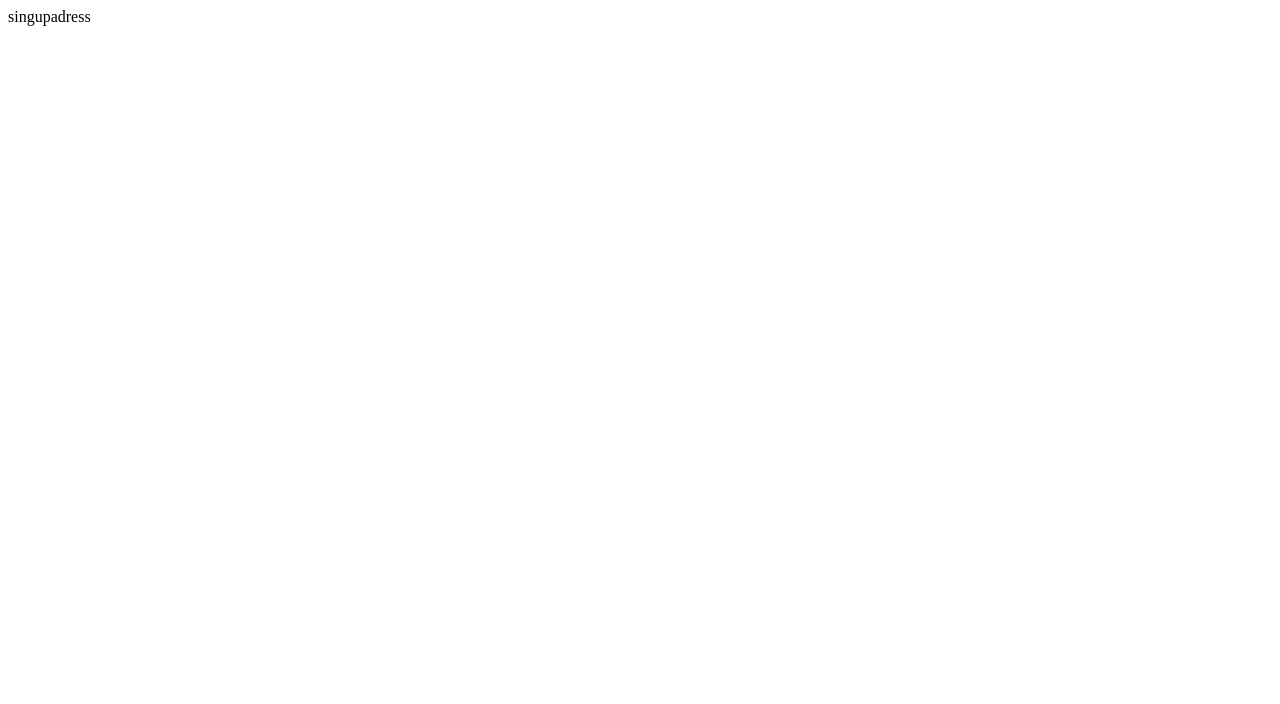
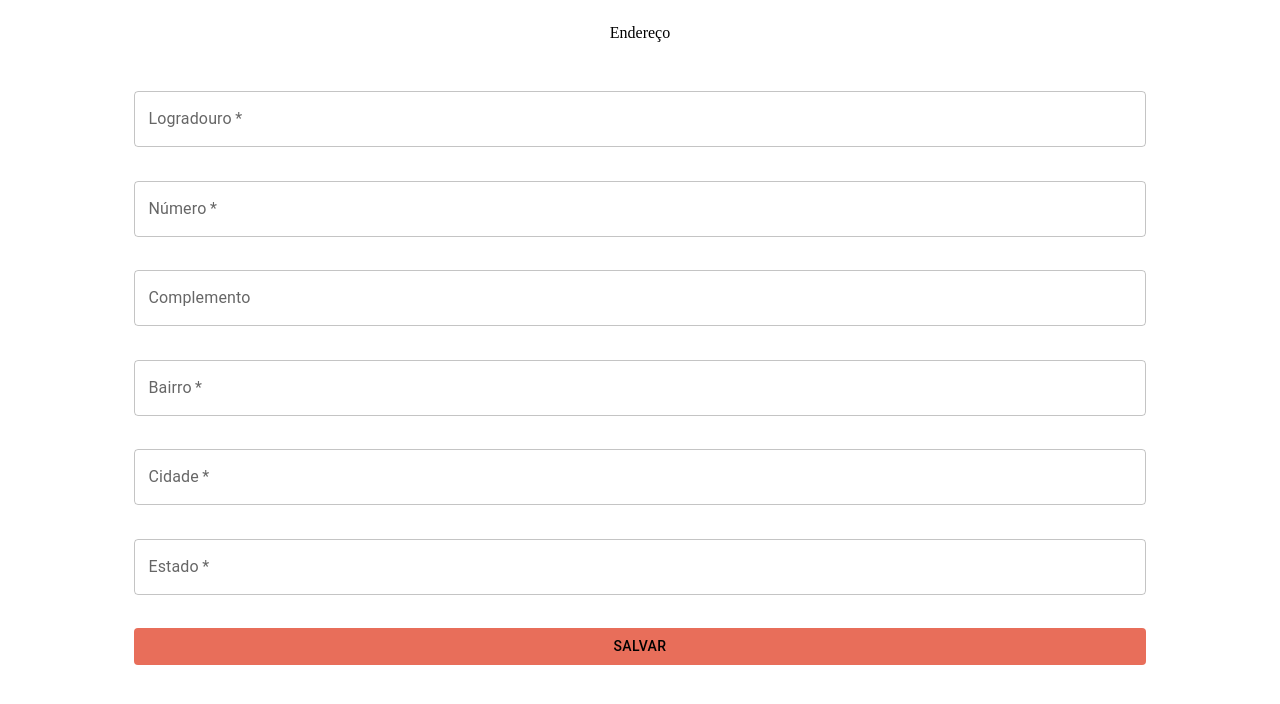
Before and after one commit to favouritegirl/Rappi4, a React (Create React App) app: page /singUp/adress in a window 1280 px wide. Shown: the top 704 px of the page. Built offline with nearby package versions, Linux system fonts and the light colour scheme.

Commit message:
criado singUpAdress

```diff
--- /dev/null
+++ b/src/Constants/token.js
@@ -0,0 +1,5 @@
+export const TOKEN = {
+  headers: {
+    auth: localStorage.getItem("token"),
+  },
+};
--- a/src/Pages/SignUp/SingUp.js
+++ b/src/Pages/SignUp/SingUp.js
@@ -8,10 +8,10 @@ import { goToSingUpAdress } from "../../Routes/coordinator";
 import { ButtonStyled, Form, Main, Title } from "./styled";
 
 const SingUp = () => {
+  const navigate = useNavigate();
+
   const [confirmPassword, setConfirmPassword] = useState("");
   const [checkErrPass, SetCheckErrPass] = useState(false);
-
-  const navigate = useNavigate();
 
   const { form, onChange, clean } = useForm({
     name: "",
--- a/src/Pages/SingUpAdress/SingUpAdress.js
+++ b/src/Pages/SingUpAdress/SingUpAdress.js
@@ -1,9 +1,119 @@
-import React from 'react'
+import { TextField } from "@mui/material";
+import axios from "axios";
+import React from "react";
+import { useNavigate } from "react-router-dom";
+import { TOKEN } from "../../Constants/token";
+import { BASE_URL } from "../../Constants/url";
+import { useForm } from "../../Hooks/useForm";
+import { goToFeed } from "../../Routes/coordinator";
+import { ButtonStyled, Form, Main, Title } from "./styled";
 
 const SingUpAdress = () => {
+  const navigate = useNavigate();
+
+  const { form, onChange, clean } = useForm({
+    street: "",
+    number: "",
+    complement: "",
+    neighbourhood: "",
+    city: "",
+    state: "",
+  });
+
+  const onSubmitAdress = (event) => {
+    event.preventDefault();
+    addAdress();
+  };
+
+  const addAdress = async () => {
+    await axios
+      .put(`${BASE_URL}/address`, form, TOKEN)
+      .then((res) => {
+        localStorage.setItem("token", res.data.token);
+        clean();
+        alert("Endereço cadastrado com sucesso.");
+        goToFeed(navigate);
+      })
+      .catch((err) => {
+        alert(err.response.data.message);
+      });
+  };
+
   return (
-    <div>singupadress</div>
-  )
-}
+    <Main>
+      <Title>Endereço</Title>
+      <Form onSubmit={onSubmitAdress}>
+        <TextField
+          id="outlined-basic"
+          name="street"
+          label={"Logradouro"}
+          type={"text"}
+          variant="outlined"
+          placeholder="Rua / Av."
+          value={form.street}
+          onChange={onChange}
+          required
+        />
+        <TextField
+          id="outlined-basic"
+          name="number"
+          label={"Número"}
+          type={"number"}
+          variant="outlined"
+          placeholder="Número"
+          value={form.number}
+          onChange={onChange}
+          required
+        />
+        <TextField
+          id="outlined-basic"
+          name="complement"
+          label={"Complemento"}
+          type={"text"}
+          variant="outlined"
+          placeholder="Apto. / Bloco"
+          value={form.complement}
+          onChange={onChange}
+        />
 
-export default SingUpAdress
+        <TextField
+          id="outlined-basic"
+          name="neighbourhood"
+          label={"Bairro"}
+          type={"text"}
+          variant="outlined"
+          placeholder="Bairro"
+          value={form.neighbourhood}
+          onChange={onChange}
+          required
+        />
+        <TextField
+          id="outlined-basic"
+          name="city"
+          label={"Cidade"}
+          type={"text"}
+          variant="outlined"
+          placeholder="Cidade"
+          value={form.city}
+          onChange={onChange}
+          required
+        />
+        <TextField
+          id="outlined-basic"
+          name="state"
+          label={"Estado"}
+          type={"text"}
+          variant="outlined"
+          placeholder="Estado"
+          value={form.state}
+          onChange={onChange}
+          required
+        />
+
+        <ButtonStyled type="submit"> Salvar</ButtonStyled>
+      </Form>
+    </Main>
+  );
+};
+
+export default SingUpAdress;
--- a/src/Pages/SingUpAdress/styled.js
+++ b/src/Pages/SingUpAdress/styled.js
@@ -0,0 +1,30 @@
+import styled from "styled-components";
+import { Button } from "@mui/material";
+
+export const Main = styled.div`
+  width: 100%;
+  height: 100vh;
+  display: flex;
+  flex-direction: column;
+  align-items: center;
+`;
+
+export const Title = styled.p`
+  font-size: 1rem;
+`;
+
+export const Form = styled.form`
+  display: flex;
+  flex-direction: column;
+  height: 80%;
+  width: 80%;
+  justify-content: space-evenly;
+`;
+
+export const ButtonStyled = styled(Button)`
+  && {
+    background-color: #e86e5a;
+    color: #000000;
+    width: 100%;
+  }
+`;
```
Also changed, not shown: src/Pages/Login/Login.js (+4 -4 lines).
